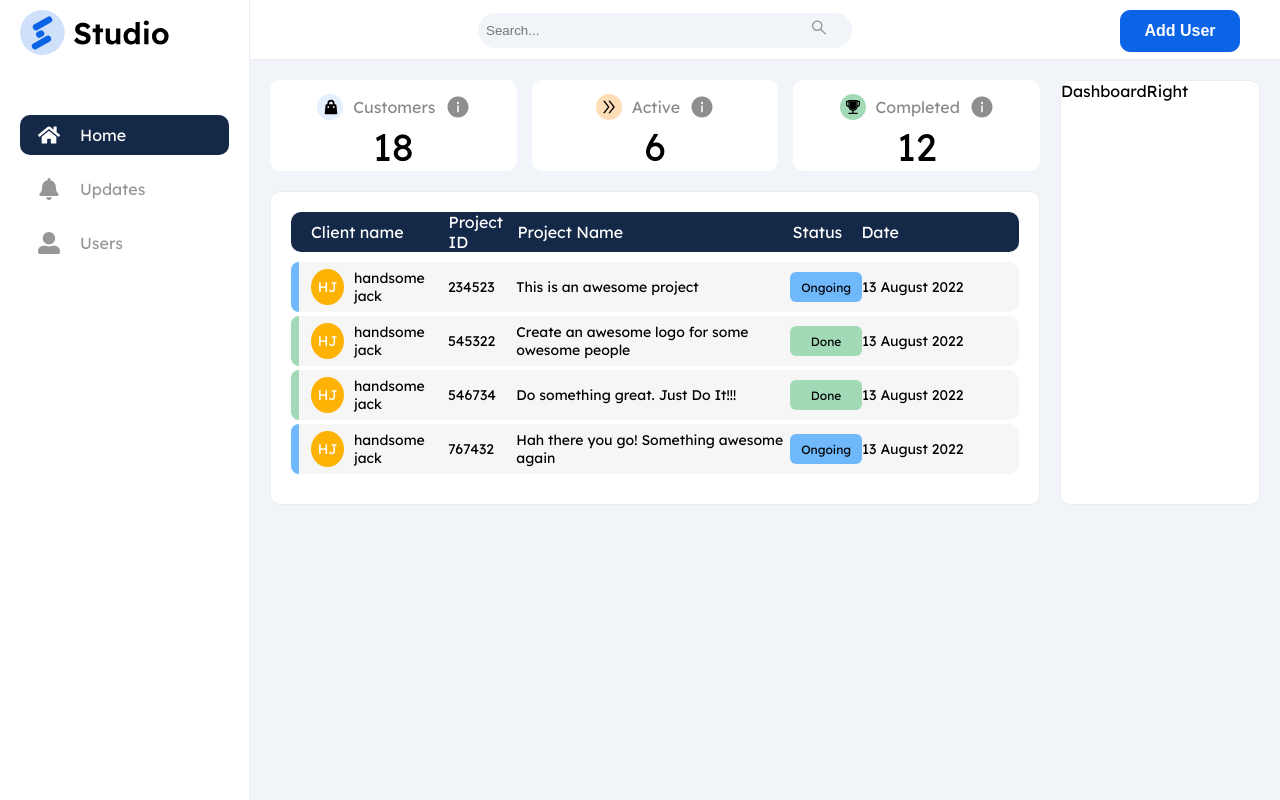
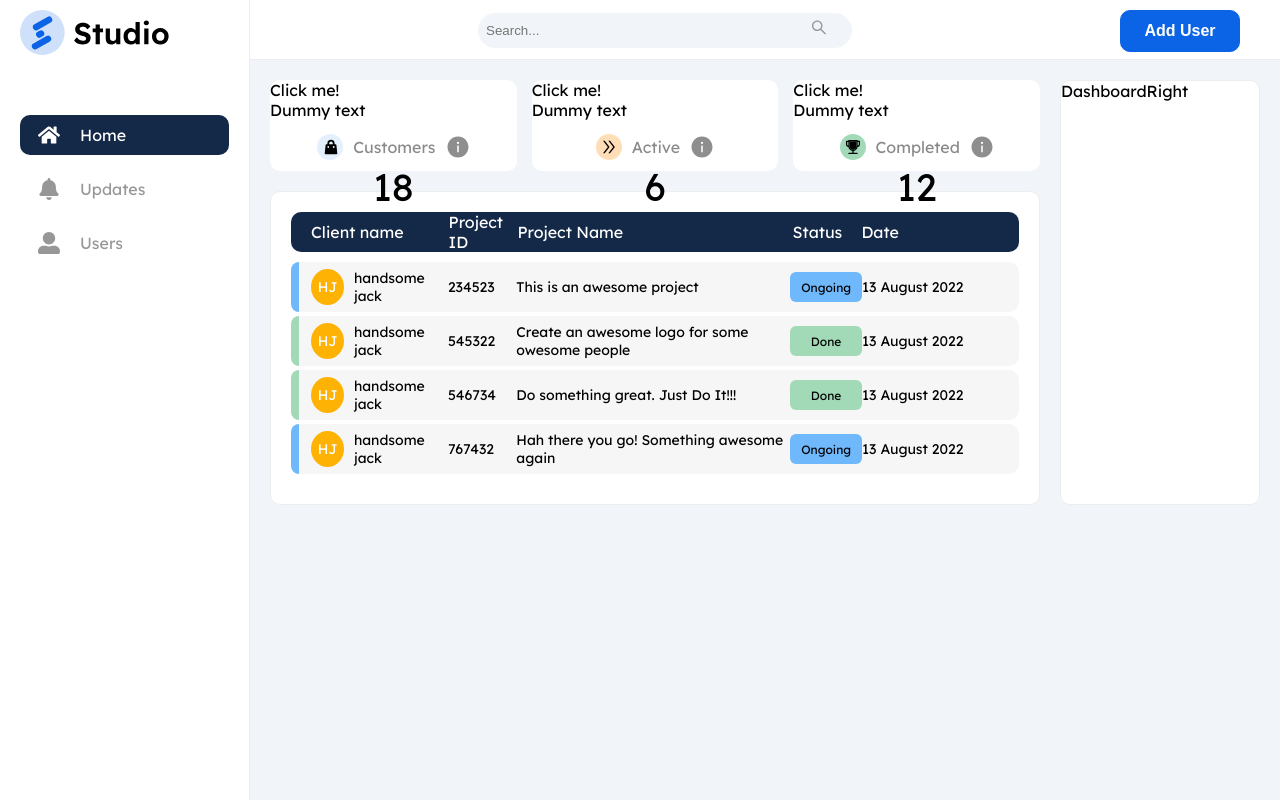
Before and after one commit to kovad003/Studio-frontend, a React (Create React App) app: page /dashboard in a window 1280 px wide. Built offline with nearby package versions, Linux system fonts and the light colour scheme.

Commit message:
Creating a popper example test

```diff
--- a/package.json
+++ b/package.json
@@ -3,13 +3,16 @@
   "version": "0.1.0",
   "private": true,
   "dependencies": {
+    "@popperjs/core": "^2.11.6",
     "@testing-library/jest-dom": "^5.16.5",
     "@testing-library/react": "^13.4.0",
     "@testing-library/user-event": "^13.5.0",
+    "classnames": "^2.3.2",
     "cypress": "^12.3.0",
     "react": "^18.2.0",
     "react-dom": "^18.2.0",
     "react-icons": "^4.7.1",
+    "react-popper": "^2.3.0",
     "react-router": "^6.6.2",
     "react-router-dom": "^6.6.2",
     "react-scripts": "5.0.1",
--- a/src/Components/DashboardInfo/DashboardInfoCard.js
+++ b/src/Components/DashboardInfo/DashboardInfoCard.js
@@ -1,9 +1,38 @@
-import React from "react";
+/* import React from "react"; */
 import styled from "styled-components";
+import { usePopper } from "react-popper";
+import React, { useState, useRef } from "react";
+import classNames from "classnames";
 
 const DashboardInfoCard = ({ icon, title, icon2, quantity, background }) => {
+  const [isOpen, setIsOpen] = useState(false);
+  const boxRef = useRef();
+  const tooltipRef = useRef();
+
+  const { styles, attributes } = usePopper(boxRef.current, tooltipRef.current);
+
+  const onClickHeader = () => {
+    setIsOpen(!isOpen);
+  };
+
   return (
     <StyledDashboardCard>
+      <div ref={boxRef} className="box">
+        <p onClick={onClickHeader} className="title">
+          Click me!
+        </p>
+        <div>Dummy text</div>
+      </div>
+
+      <div
+        className={classNames("tooltip", { "tooltip-hidden": !isOpen })}
+        ref={tooltipRef}
+        style={styles.popper}
+        {...attributes.popper}
+      >
+        <div>an example tooltip</div>
+      </div>
+
       <div className="DashboardCard__top">
         <span
           className="DashboardCard__icon"
@@ -65,6 +94,20 @@ const StyledDashboardCard = styled.div`
       font-size: 38px;
     }
   }
+
+  // Tooltip styles
+  .box .description-active {
+    display: block;
+  }
+
+  .tooltip {
+    background-color: indianred;
+  }
+
+  .tooltip-hidden {
+    visibility: hidden;
+    pointer-events: none;
+  }
 `;
 
 export default DashboardInfoCard;
```
Also changed, not shown: 1 other file (tests, documents, lock files or other folders).
